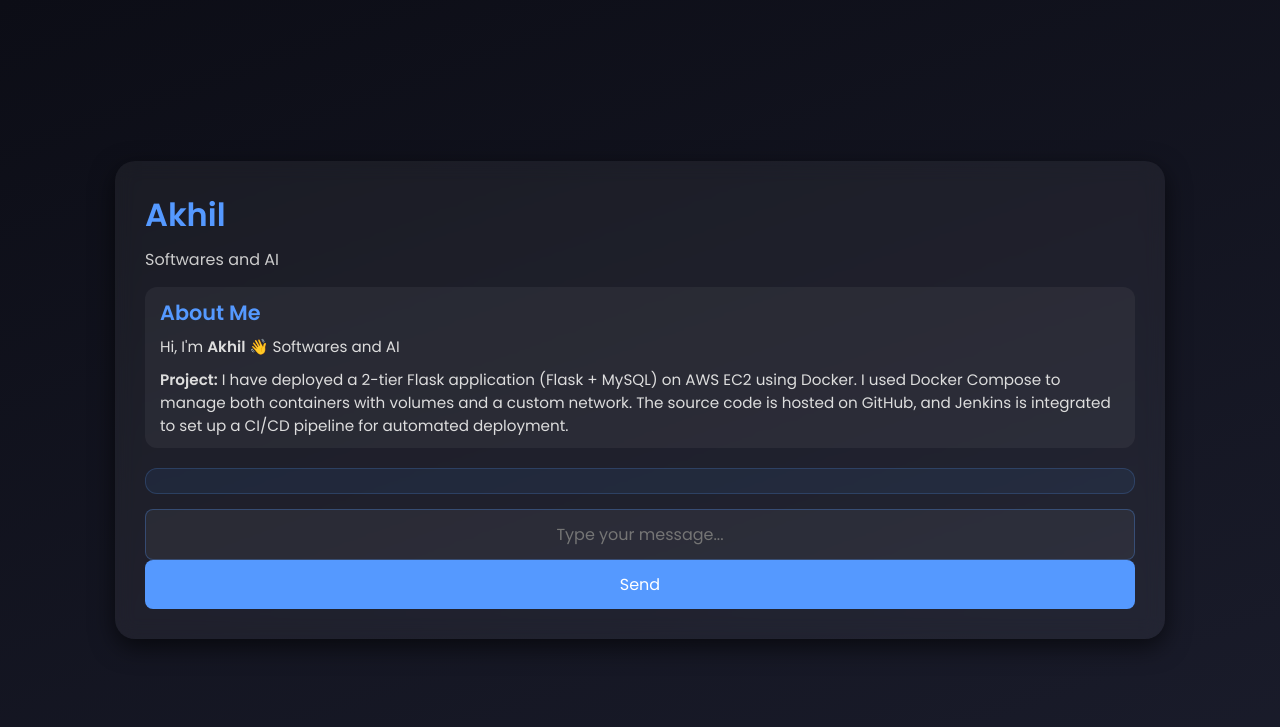
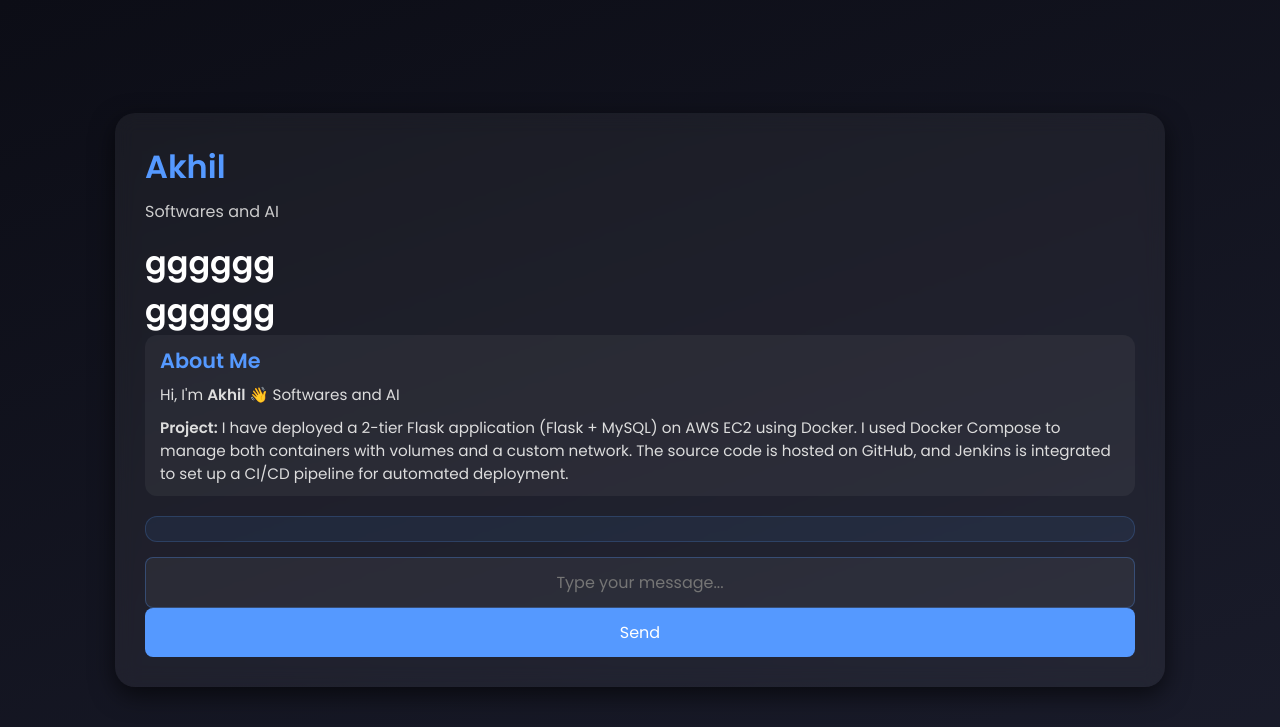
Before and after one commit to Akhilesh-Chandewar/devops-two-tier-app, a Flask app: page / in a window 1280 px wide. Shown: the top 727 px of the page. Run offline with Flask 3, Linux system fonts and the light colour scheme; data that the repository does not hold is empty; some libraries are stand-ins or nearby versions.

Commit message:
fix : devops comiit 5

```diff
--- a/templates/index.html
+++ b/templates/index.html
@@ -169,19 +169,28 @@
                 <p>Softwares and AI</p>
             </div>
 
+            <h1>
+                gggggg
+            </h1>
+
+            <h1>
+                gggggg
+            </h1>
+
             <div class="about">
                 <h2>About Me</h2>
                 <p>Hi, I'm <b>Akhil</b> 👋 Softwares and AI</p>
                 <p style="margin-top:10px;">
                     <b>Project:</b> I have deployed a 2-tier Flask application (Flask + MySQL) on AWS EC2 using Docker.
                     I used Docker Compose to manage both containers with volumes and a custom network.
-                    The source code is hosted on GitHub, and Jenkins is integrated to set up a CI/CD pipeline for automated deployment.
+                    The source code is hosted on GitHub, and Jenkins is integrated to set up a CI/CD pipeline for
+                    automated deployment.
                 </p>
             </div>
 
             <div class="messages">
                 {% for message in messages %}
-                    <p>{{ message[0] }}</p>
+                <p>{{ message[0] }}</p>
                 {% endfor %}
             </div>
 
@@ -194,8 +203,8 @@
 
     <script src="https://code.jquery.com/jquery-3.6.0.min.js"></script>
     <script>
-        $(document).ready(function() {
-            $("#messageForm").on("submit", function(event) {
+        $(document).ready(function () {
+            $("#messageForm").on("submit", function (event) {
                 event.preventDefault();
                 let messageInput = $("input[name='new_message']");
                 let message = messageInput.val().trim();
@@ -209,13 +218,13 @@
                     url: "/submit",
                     type: "POST",
                     data: { new_message: message },
-                    success: function(response) {
+                    success: function (response) {
                         if (response && response.message) {
                             $(".messages").append("<p>" + response.message + "</p>");
                             messageInput.val("");
                         }
                     },
-                    error: function(xhr, status, error) {
+                    error: function (xhr, status, error) {
                         console.error("AJAX Error:", status, error);
                     }
                 });
@@ -223,4 +232,5 @@
         });
     </script>
 </body>
+
 </html>
```
